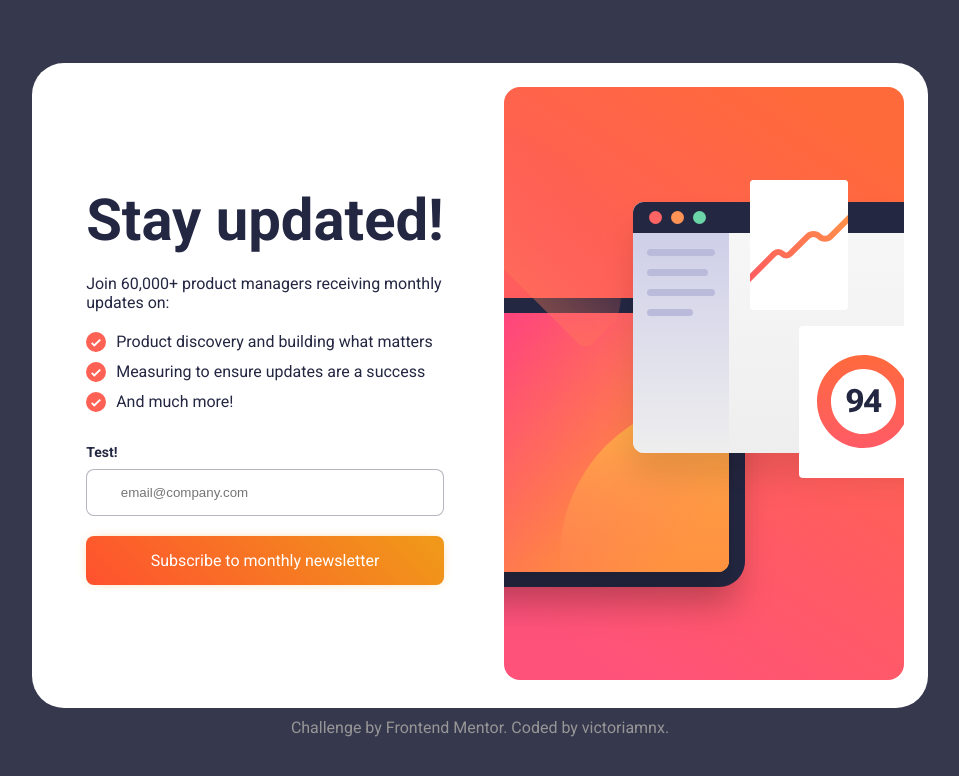
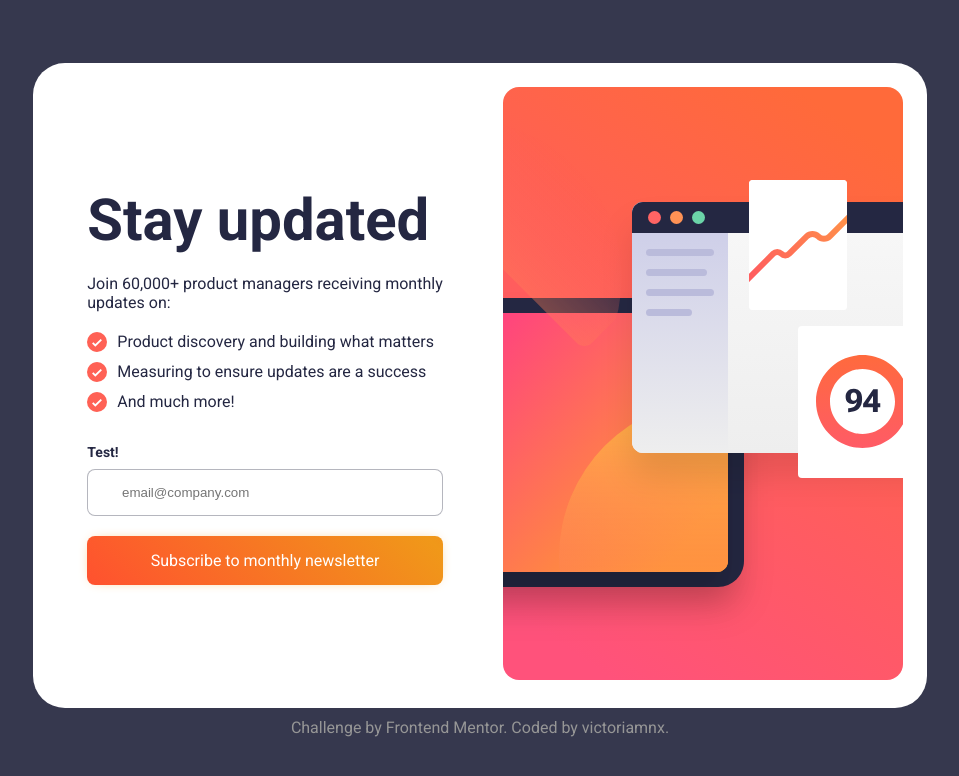
Before and after one commit to victoriamnx/Newsletter-Sign-Up, a plain HTML site: page index.html in a window 1280 px wide. Shown: the whole page, without its empty margins (160-1119 px from the left). Drawn offline with Linux system fonts and the light colour scheme.

```diff
--- a/index.html
+++ b/index.html
@@ -20,7 +20,7 @@
     <!-- Sign-up form start -->
     <div class="container">
       <div id="left">
-        <h1>Stay updated!</h1>
+        <h1>Stay updated</h1>
         <p>Join 60,000+ product managers receiving monthly <br />updates on:</p>
         <div class="updates">
           <div>
```
